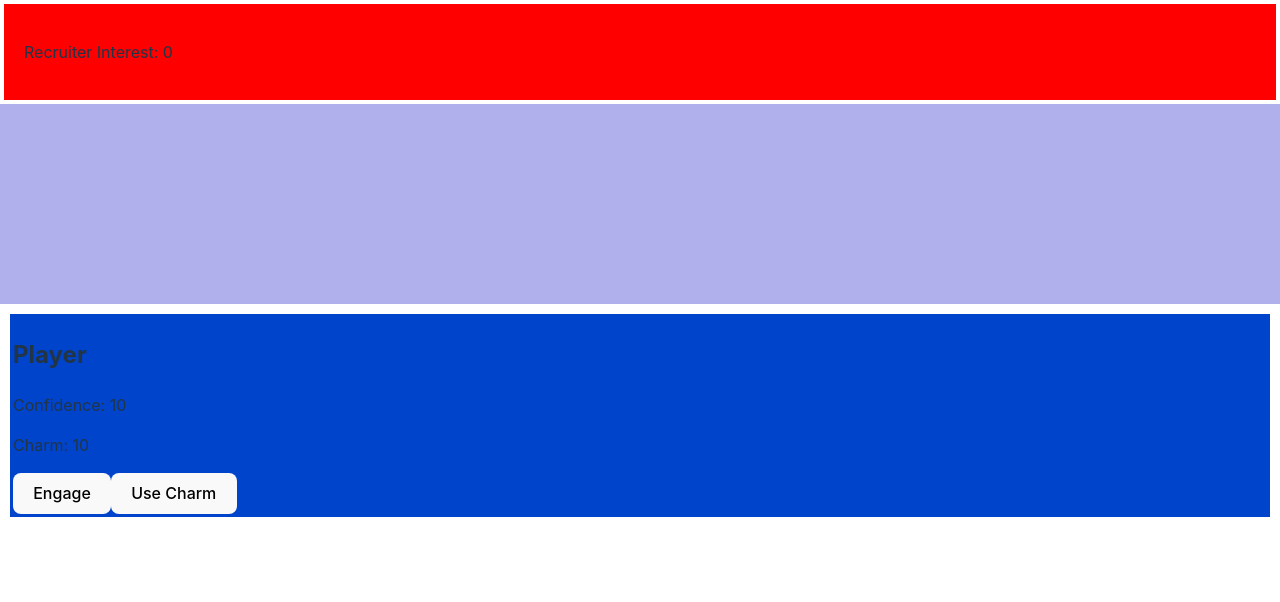
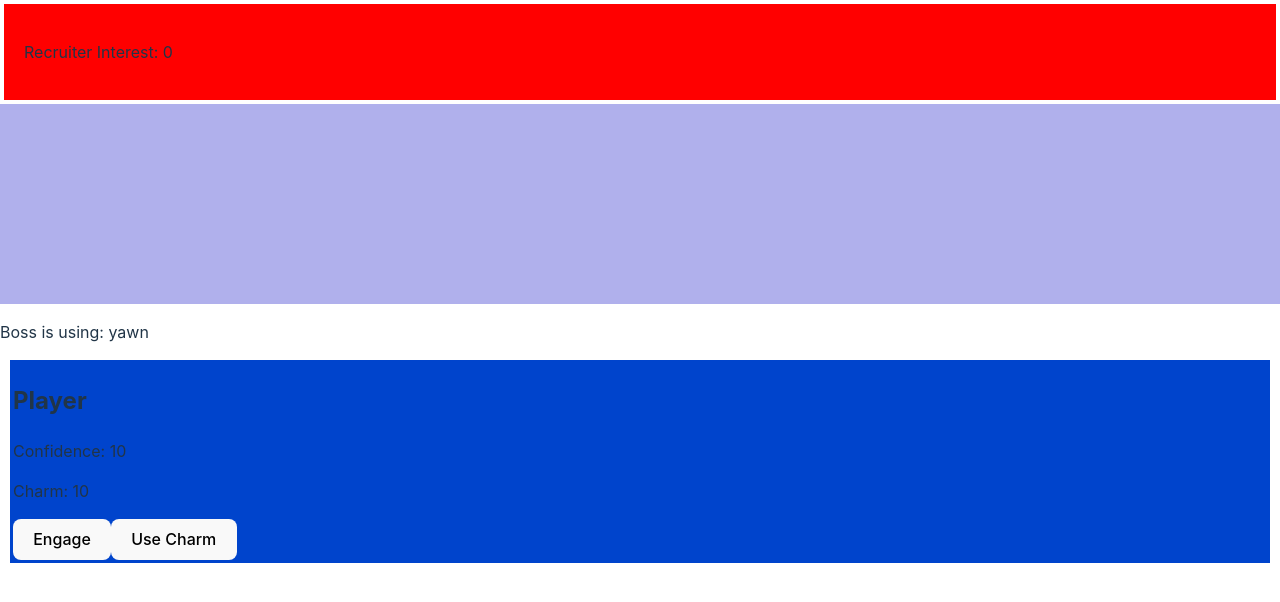
Before and after one commit to Joshsilas/InterviewQuest, a React (Vite) app: page /game in a window 1280 px wide. Shown: the top 602 px of the page. Built offline with nearby package versions, Linux system fonts and the light colour scheme.

Commit message:
need to go now but will continure tomorow
At the minute the boss isnt randomising

```diff
--- a/src/Components/Boss1/index.jsx
+++ b/src/Components/Boss1/index.jsx
@@ -1,8 +1,8 @@
 import React, { useState } from 'react';
-import Player from "../Player/index.jsx";
+import BossPowers from '../BossPowers/index.jsx';
 import './boss.css';
 
-const Boss1 = ({bossInterest}) => {
+const Boss1 = ({ bossInterest, onBossPowerUsed }) => {
 
     return (
         <div>
@@ -10,6 +10,7 @@ const Boss1 = ({bossInterest}) => {
                 <p>Recruiter Interest: {bossInterest}</p>
             </div>
             <div className="bossman"></div>
+
         </div>
     );
 };
--- /dev/null
+++ b/src/Components/BossPowers/index.jsx
@@ -0,0 +1,20 @@
+import React, { useEffect, useState } from 'react';
+
+const BossPowers = ({ onBossPowerUsed }) => {
+    const powers = ['genericQuestion', 'yawn'];
+    const [selectedPower, setSelectedPower] = useState(null);
+
+    useEffect(() => {
+        const randomPower = powers[Math.floor(Math.random() * powers.length)];
+        setSelectedPower(randomPower);
+        onBossPowerUsed(randomPower);
+    }, []);
+
+    return (
+        <div>
+            <p>Boss is using: {selectedPower}</p>
+        </div>
+    );
+};
+
+export default BossPowers;
--- a/src/Components/GameScreen/index.jsx
+++ b/src/Components/GameScreen/index.jsx
@@ -1,10 +1,11 @@
-import React, {useEffect, useState} from 'react';
+import React, { useEffect, useState } from 'react';
 import Player from "../Player/index.jsx";
 import Boss1 from "../Boss1/index.jsx";
+import BossPowers from "../BossPowers/index.jsx";
 
 const GameScreen = () => {
     const [bossInterest, setBossInterest] = useState(0);
-    const [health, setHealth] = useState(10);
+    const [playerHealth, setPlayerHealth] = useState(10);
     const [charm, setCharm] = useState(10);
     const [isBossAttacking, setIsBossAttacking] = useState(false);
 
@@ -12,37 +13,50 @@ const GameScreen = () => {
         setBossInterest((prevHealth) => Math.max(0, prevHealth + 10));
         setIsBossAttacking(true);
     };
+
     const handleBossAttack = () => {
-        setHealth((prevHealth) => Math.max(0, prevHealth - 1));
+        setPlayerHealth((prevHealth) => Math.max(0, prevHealth - 1));
         setIsBossAttacking(false);
     };
 
-    useEffect(() => {
-        if (bossInterest === 100) {
-            goodInterview();
-            setIsBossAttacking(false);
-            return;
-        }
+    const handleBossPowerUsed = () => {
+        const shouldAttack = Math.random() < 0.5;
+        if (shouldAttack) {
             if (bossInterest > 0 && isBossAttacking) {
                 const bossAttackTimeout = setTimeout(() => {
                     handleBossAttack();
                 }, 1000);
                 return () => clearTimeout(bossAttackTimeout);
             }
-    }, [bossInterest, isBossAttacking]);
-
-    const goodInterview = () =>
-    {
-        if(bossInterest === 100)
-        {
-            alert("aced the interview")
+        } else {
+            const powers = ['generic Question', 'yawn'];
+            const randomPower = powers[Math.floor(Math.random() * powers.length)];
+            switch (randomPower) {
+                case 'genericQuestion':
+                    setPlayerHealth((prevHealth) => Math.max(0, prevHealth - 2));
+                    break;
+                case 'yawn':
+                    setPlayerHealth((prevHealth) => Math.max(0, prevHealth - 4));
+                    break;
+                default:
+                    break;
+            }
+            if (bossInterest === 100) {
+                goodInterview();
+                setIsBossAttacking(false);
             }
         }
+    };
+
+    const goodInterview = () => {
+        alert("Aced the interview");
+    };
 
     return (
         <div>
-            <Boss1 bossInterest={bossInterest}/>
-            <Player onAttack={handlePlayerAttack} health={health} charm={charm}/>
+            <Boss1 bossInterest={bossInterest} />
+            <BossPowers onBossPowerUsed={handleBossPowerUsed} />
+            <Player onAttack={handlePlayerAttack} health={playerHealth} charm={charm} />
         </div>
     );
 };
```
Lines whose indentation alone changed are shown as unchanged.
